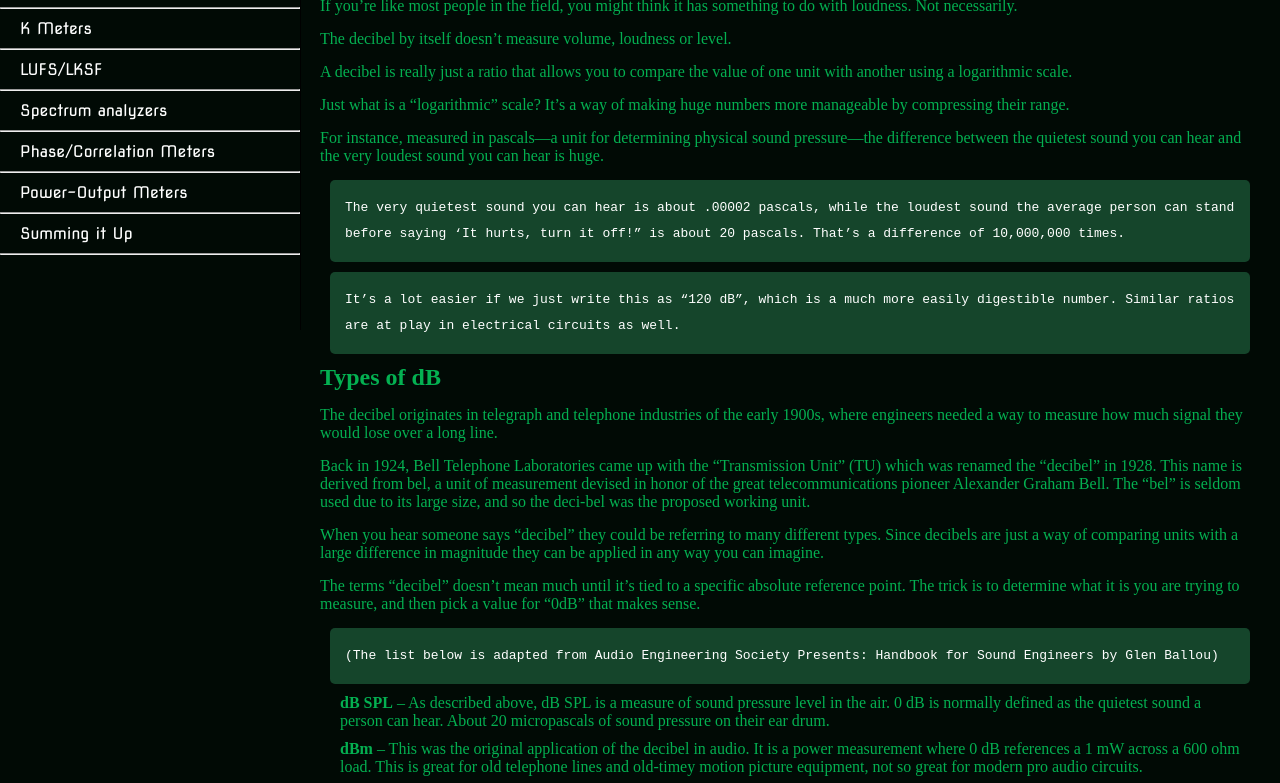
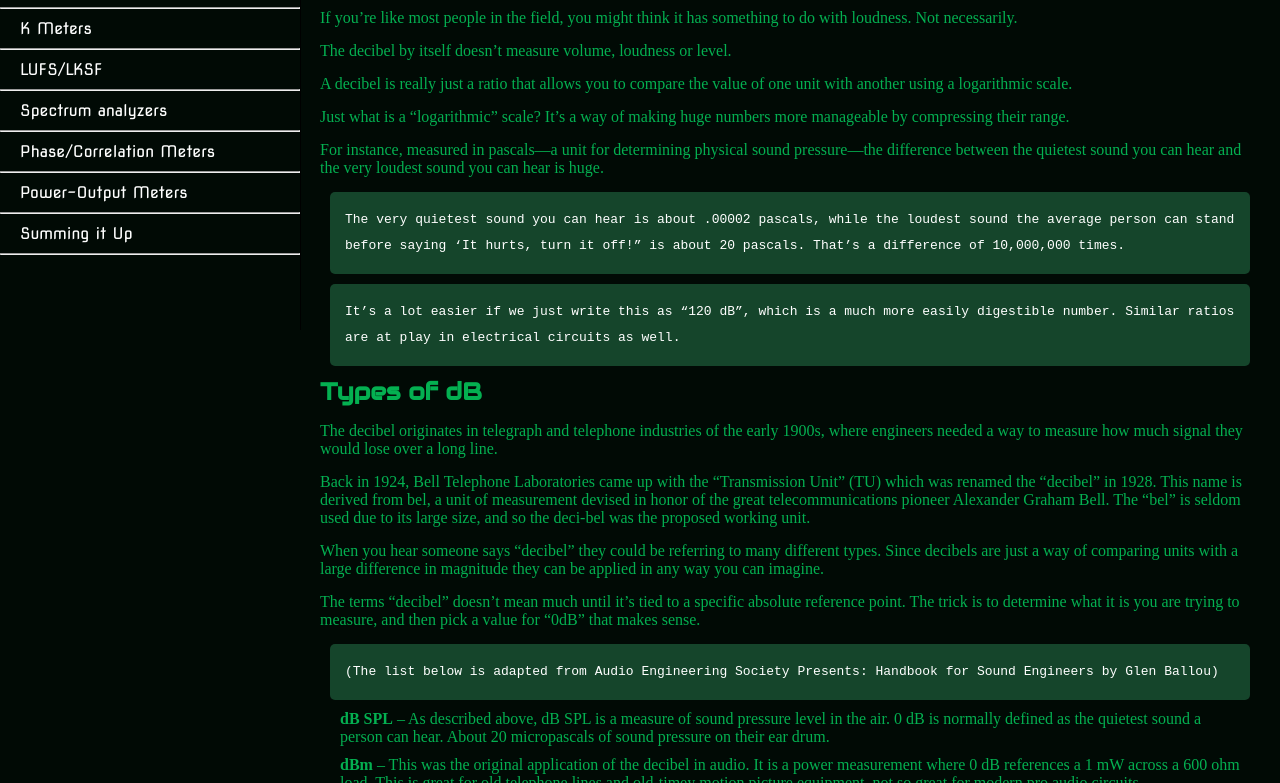
Before and after one commit to chammyae24/audio-metering, a plain HTML site: page index.html in a window 1280 px wide. Shown: the part 470-1253 px from the top of the page. Drawn offline with Linux system fonts and the light colour scheme.

Commit message:
Update style.css

```diff
--- a/CSS/style.css
+++ b/CSS/style.css
@@ -22,6 +22,7 @@ li{
 }
 h2{
   margin: 10px 0;
+  font-family: 'Audiowide', Arial, sans-serif;
 }
 #navbar{
 
```
